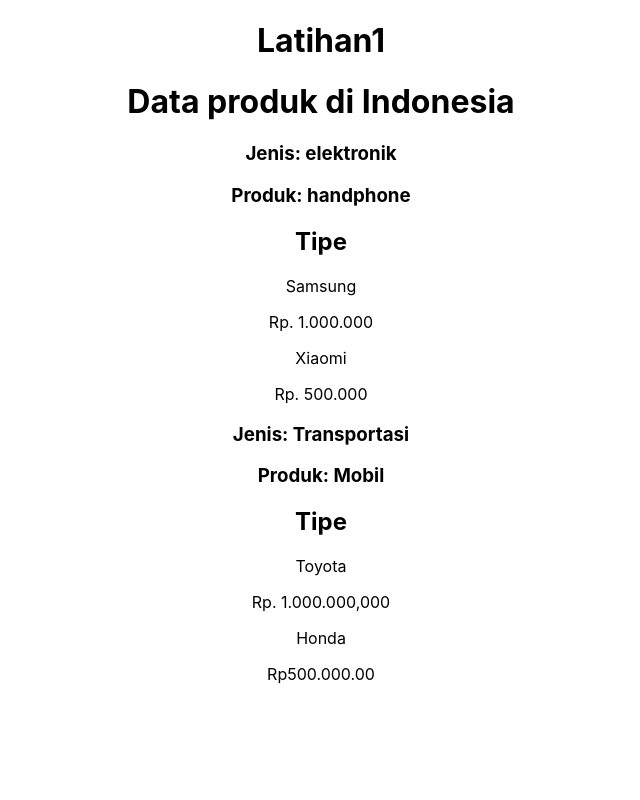
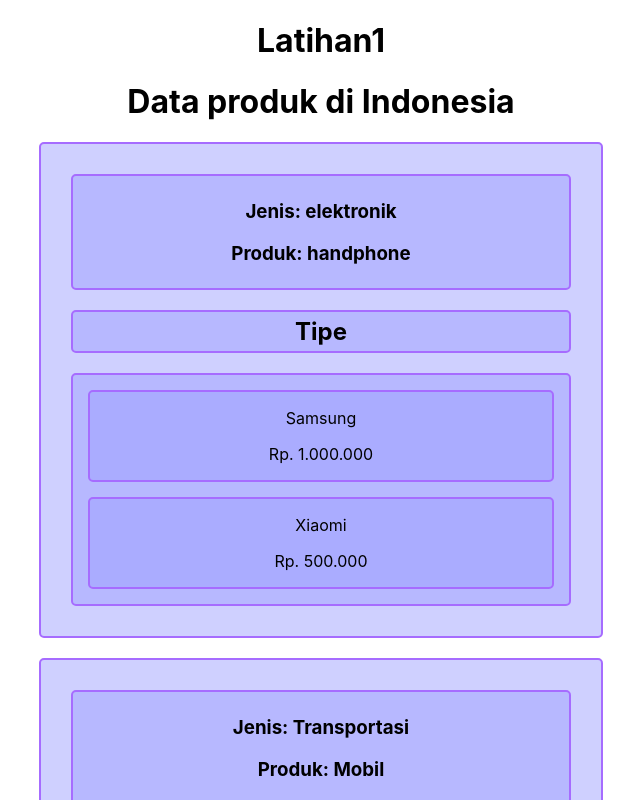
Before and after one commit to Wakype/belajar_reactjs, a React (Create React App) app: page / in a window 1280 px wide. Shown: the top 800 px of the page, without its empty margins (319-959 px from the left). Built offline with nearby package versions, Linux system fonts and the light colour scheme.

Commit message:
Latihan1_Props

```diff
--- a/src/module/produk.jsx
+++ b/src/module/produk.jsx
@@ -7,13 +7,23 @@
         return (
           <React.Fragment>
             <section>
+              <div>
+                <div className="jenis">
                   <h3>Jenis: {item.jenis}</h3>
                   <h3>Produk: {item.produk}</h3>
-              <h1>Tipe</h1>
+                </div>
+                <h1 className="tipe">Tipe</h1>
+                <div className="brand">
+                  <div className="brand1">
                     <p>{item.brand[0].nama}</p>
                     <p>{item.brand[0].harga}</p>
+                  </div>
+                  <div className="brand2">
                     <p>{item.brand[1].nama}</p>
                     <p>{item.brand[1].harga}</p>
+                  </div>
+                </div>
+              </div>
             </section>
           </React.Fragment>
         );
--- a/src/style/style.css
+++ b/src/style/style.css
@@ -1,7 +1,44 @@
 .produk {
-    border: 1px solid black;
+    border: 1px solid #A66CFF;
+    background-color: #9c9efe7c;
 }
-
 section {
     text-align: center;
+    border: 2px solid #A66CFF;
+    background-color: #9c9efe7c;
+    padding: 30px;
+    width: 500px;
+    margin: auto;
+    margin-top: 20px;
+    margin-bottom: 20px;
+    border-radius: 5px;
 }
+.brand {
+    border: 2px solid #A66CFF;
+    background-color: #9c9efe7c;
+    border-radius: 5px;
+}
+.brand1 {
+    border: 2px solid #A66CFF;
+    background-color: #9c9efe7c;
+    border-radius: 5px;
+    margin: 15px;
+}
+.brand2 {
+    border: 2px solid #A66CFF;
+    background-color: #9c9efe7c;
+    border-radius: 5px;
+    margin: 15px;
+}
+.tipe {
+    border: 2px solid #A66CFF;
+    background-color: #9c9efe7c;
+    border-radius: 5px;
+    padding: 5px;
+}
+.jenis {
+    border: 2px solid #A66CFF;
+    background-color: #9c9efe7c;
+    border-radius: 5px;
+    padding: 5px;
+}
```
Lines whose indentation alone changed are shown as unchanged.
